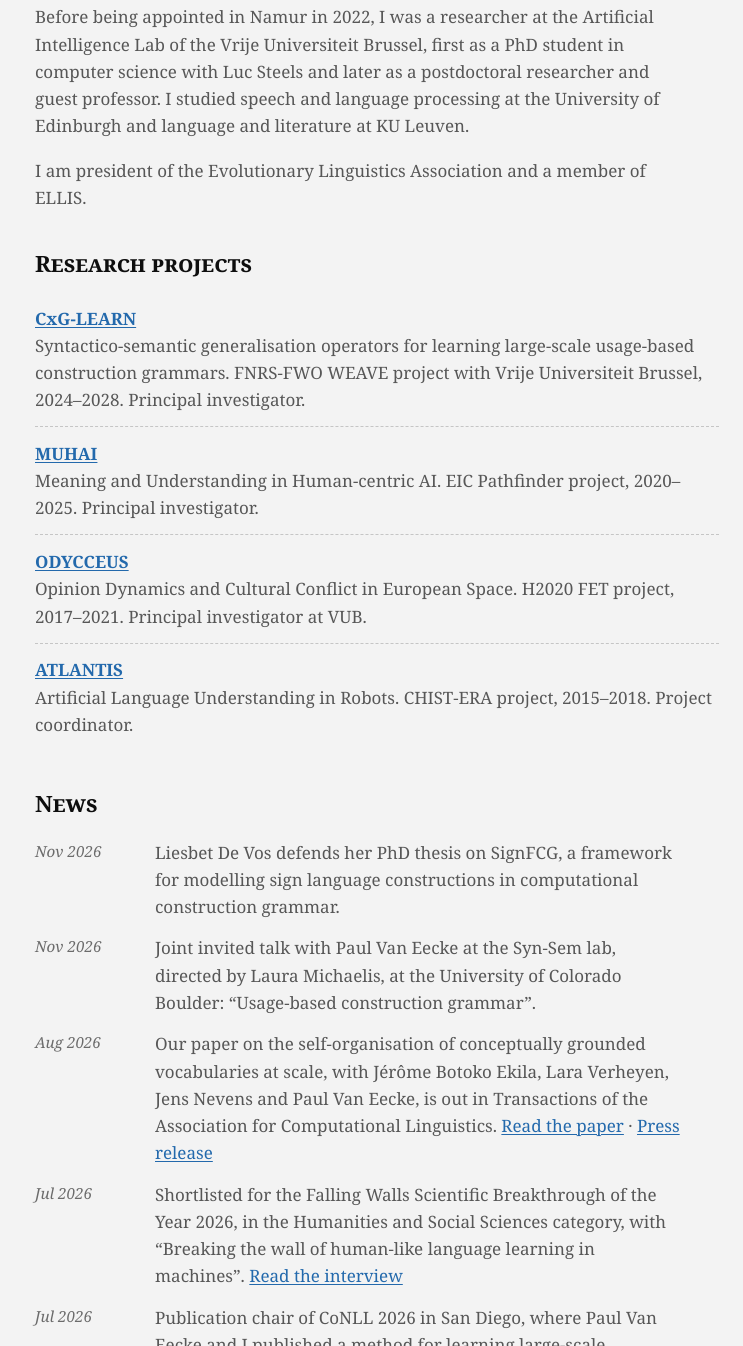
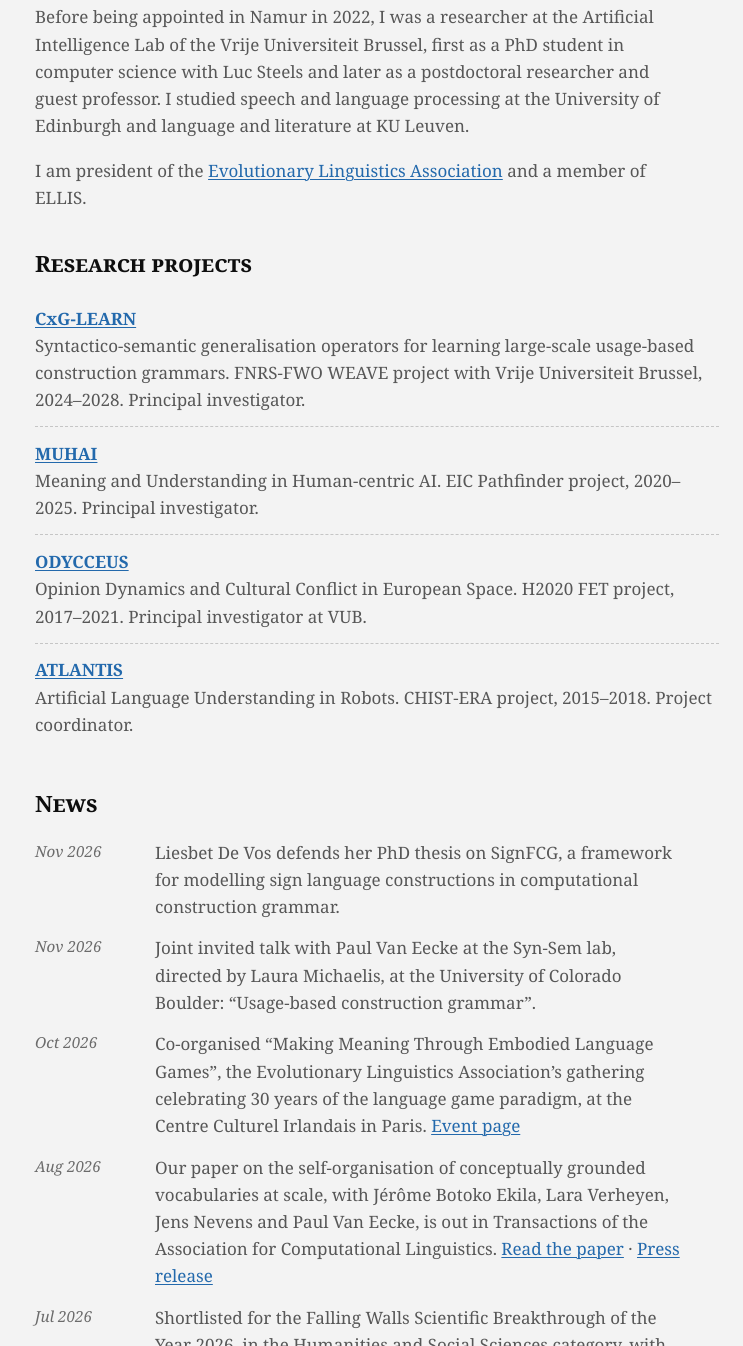
Before and after one commit to kbeuls/kbeuls.github.io, a plain HTML site: page index.html in a window 1280 px wide. Shown: the part 695-2041 px from the top of the page, without its empty margins (351-1094 px from the left). Drawn offline with Linux system fonts and the light colour scheme; a web font is replaced by a local one.

Commit message:
ela event

```diff
--- a/index.html
+++ b/index.html
@@ -249,7 +249,7 @@ const SITE = {
   "I am an associate professor in artificial intelligence at the Faculty of Computer Science of the Université de Namur, where I am part of the Namur Digital Institute (NaDI). My main line of research, which I pursue within the [HERMES programme](https://hermes-programme.eu) on emergent communication, asks how machines could learn and use language the way people do: through situated, communicative interactions with others, rather than from text alone.",
   "I work on computational construction grammar, and in particular [Fluid Construction Grammar](https://fcg-net.org); on the emergence of communication systems in populations of autonomous agents; and on neuro-symbolic approaches to grounded, human-interpretable language understanding.",
   "Before being appointed in Namur in 2022, I was a researcher at the Artificial Intelligence Lab of the Vrije Universiteit Brussel, first as a PhD student in computer science with Luc Steels and later as a postdoctoral researcher and guest professor. I studied speech and language processing at the University of Edinburgh and language and literature at KU Leuven.",
-  "I am president of the Evolutionary Linguistics Association and a member of ELLIS."
+  "I am president of the [Evolutionary Linguistics Association](https://emergent-languages.org/ela/) and a member of ELLIS."
  ],
  "projects": [
   {
@@ -281,6 +281,12 @@ const SITE = {
   {
    "date": "Nov 2026",
    "text": "Joint invited talk with Paul Van Eecke at the Syn-Sem lab, directed by Laura Michaelis, at the University of Colorado Boulder: \u201cUsage-based construction grammar\u201d."
+  },
+  {
+   "date": "Oct 2026",
+   "text": "Co-organised \u201cMaking Meaning Through Embodied Language Games\u201d, the Evolutionary Linguistics Association\u2019s gathering celebrating 30 years of the language game paradigm, at the Centre Culturel Irlandais in Paris.",
+   "url": "https://emergent-languages.org/ela/symposium/",
+   "linkText": "Event page"
   },
   {
    "date": "Aug 2026",
```
